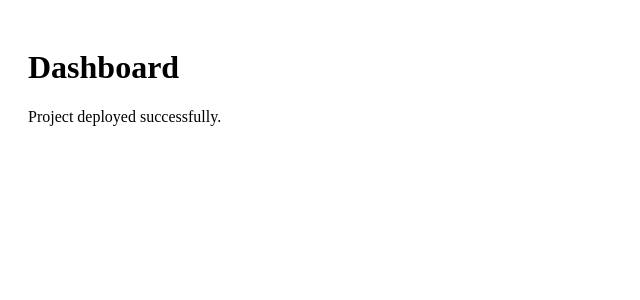
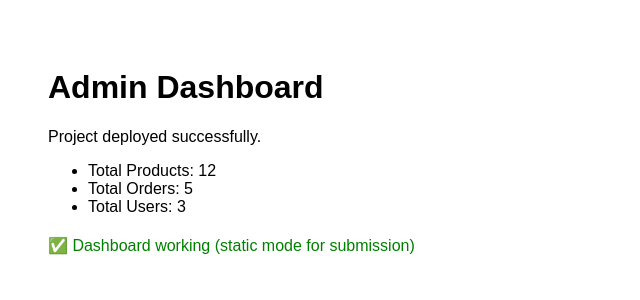
Before and after one commit to abhayrathor280/Webd-SSR-Dashboard, a Next.js app: page /dashboard in a window 1280 px wide. Shown: the top 300 px of the page, without its empty margins (0-640 px from the left). Built offline with nearby package versions, Linux system fonts and the light colour scheme.

Commit message:
Update page.tsx

```diff
--- a/app/dashboard/page.tsx
+++ b/app/dashboard/page.tsx
@@ -2,9 +2,20 @@ export const dynamic = "force-dynamic";
 
 export default function Dashboard() {
   return (
-    <div style={{ padding: "20px" }}>
-      <h1>Dashboard</h1>
+    <div style={{ padding: "40px", fontFamily: "Arial" }}>
+      <h1>Admin Dashboard</h1>
+
       <p>Project deployed successfully.</p>
+
+      <ul>
+        <li>Total Products: 12</li>
+        <li>Total Orders: 5</li>
+        <li>Total Users: 3</li>
+      </ul>
+
+      <p style={{ marginTop: "20px", color: "green" }}>
+        ✅ Dashboard working (static mode for submission)
+      </p>
     </div>
   );
 }
```
